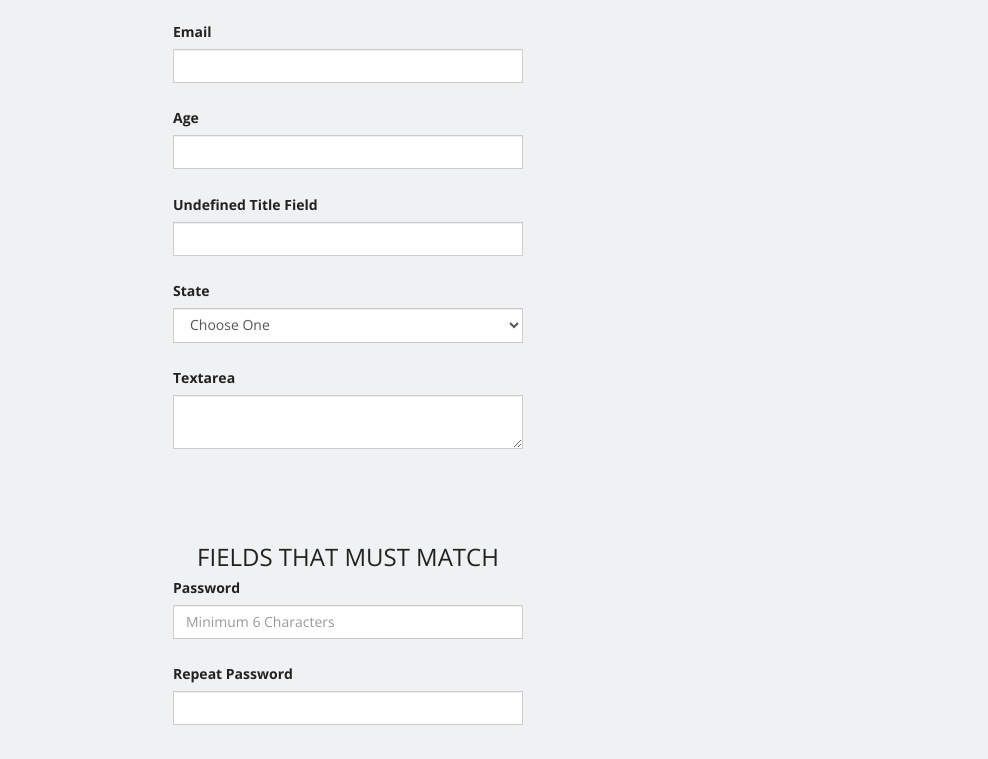
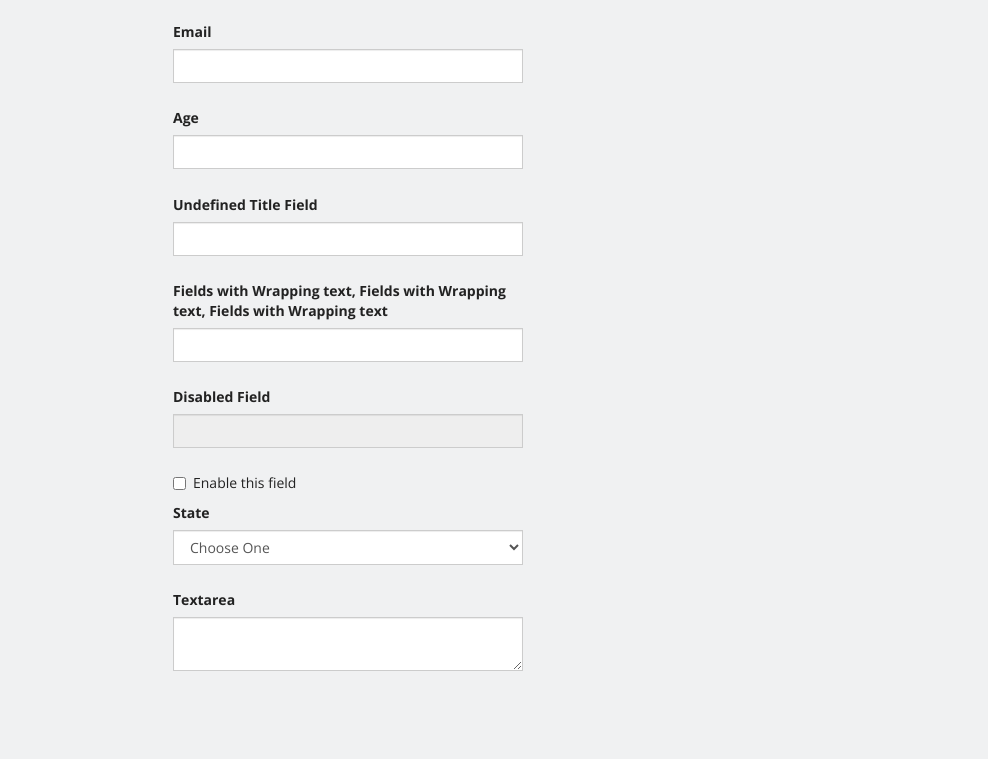
Before and after one commit to zaneray/scrupulous, a website: page index.html in a window 1280 px wide. Shown: the part 338-1097 px from the top of the page, without its empty margins (292-1280 px from the left). Drawn offline with nearby package versions, Linux system fonts and the light colour scheme.

Commit message:
added more demos for disabled and wrapping

```diff
--- a/index.html
+++ b/index.html
@@ -38,6 +38,17 @@
                 <div class="form-group">
                   <label for="undefined-field">Undefined Title Field</label>
                   <input type="text" class="form-control" id="undefined-field" name="undefined-field" required>
+                </div>
+                <div class="form-group">
+                  <label for="wrapping">Fields with Wrapping text, Fields with Wrapping text, Fields with Wrapping text</label>
+                  <input type="text" class="form-control" id="wrapping" name="wrapping" required title="This error should wrap, this error should wrap, This error should wrap, this error should wrap">
+                </div>
+                <div class="form-group">
+                  <label for="disabled">Disabled Field</label>
+                  <input type="text" class="form-control" id="disabled-input" name="disabled-input" disabled="true" required title="This field was disabled">
+                </div>
+                <div class="checkbox">
+                  <label><input type="checkbox" id="toggle-disabled" name="toggle-disabled" value="true">Enable this field</label>
                 </div>
                 <div class="form-group">
                   <label for="state">State</label>
@@ -192,6 +203,16 @@
               return false;
             }
           });
+
+          $('#toggle-disabled').on('change',function(){
+            if($(this).is(':checked')){
+              $('#disabled-input').removeAttr('disabled');
+            }
+            else {
+              $('#disabled-input').attr('disabled',true);
+            }
+          });
+
         });
       </script>
 
```
